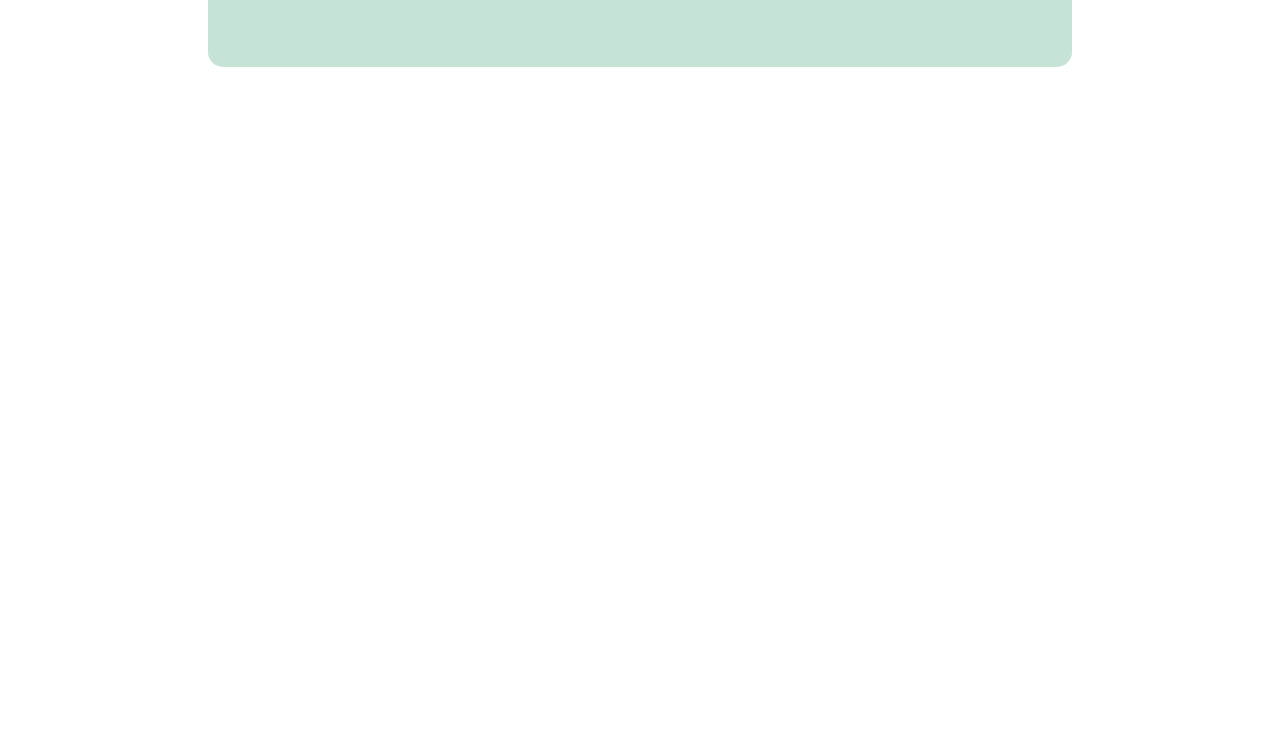
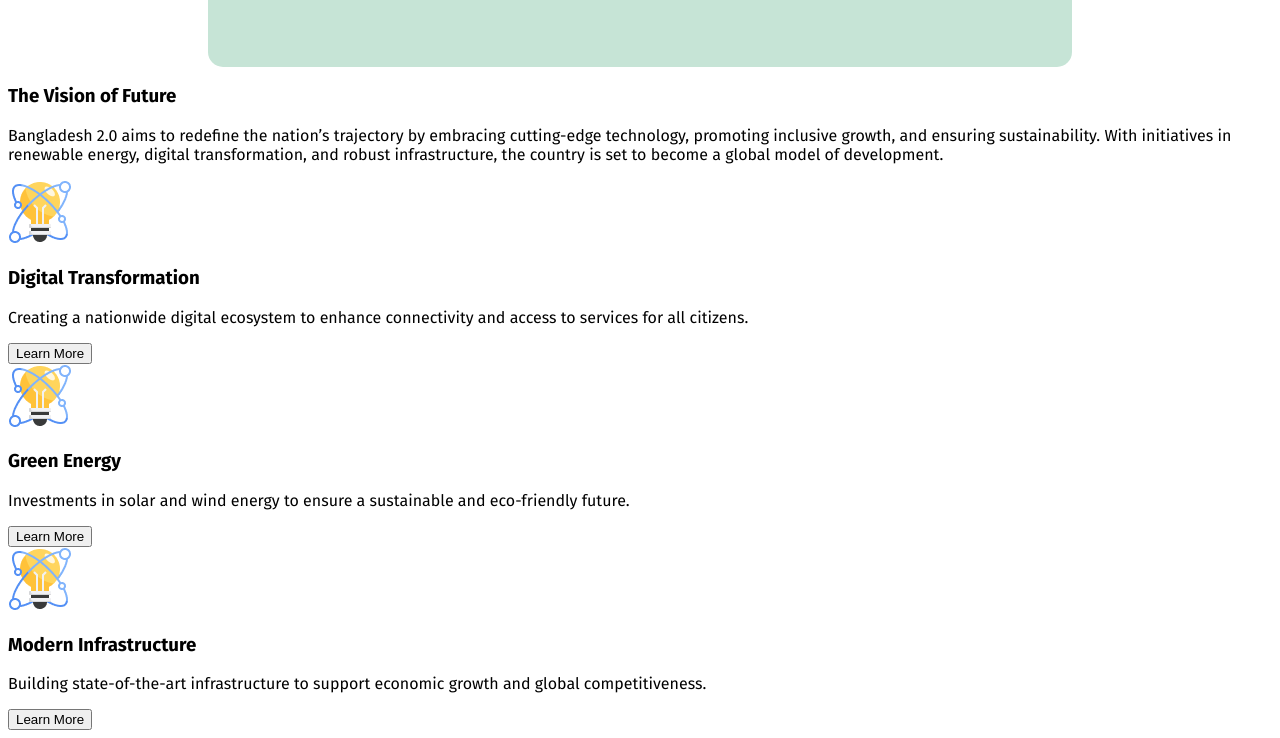
Before and after one commit to Rajib-PH/rak-b11-assignment01, a plain HTML site: page index.html in a window 1280 px wide. Shown: the part 534-1272 px from the top of the page. Before the commit the page ends 800 px from the top, so only its background shows below. Drawn offline with Linux system fonts and the light colour scheme.

Commit message:
added vision of future

```diff
--- a/index.html
+++ b/index.html
@@ -10,6 +10,7 @@
     <link rel="stylesheet" href="styles/rak.css">
 </head>
 <body class="fira-sans-regular">
+    <!-- Banner section Start -->
     <h3 class="banner">Banner Section</h3>
     <header>
         <div>
@@ -21,6 +22,32 @@
         </div>
         <img class="image" src="assets/hero.png" alt="">
     </header>
+    <!-- Banner Section End -->
+     <!-- The Vision of Future Start -->
+      <section class="tech">
+        <h3 class="section-title">The Vision of Future</h3>
+        <p class="section-info">Bangladesh 2.0 aims to redefine the nation’s trajectory by embracing cutting-edge technology, promoting inclusive growth, and ensuring sustainability. With initiatives in renewable energy, digital transformation, and robust infrastructure, the country is set to become a global model of development.</p>
+
+        <div class="tech-box">
+            <img src="assets/card-icon.png" alt="">
+            <h3 class="box-title">Digital Transformation</h3>
+            <p class="box-data">Creating a nationwide digital ecosystem to enhance connectivity and access to services for all citizens.</p>
+            <button class="box-btn">Learn More</button>
+        </div>
+        <div class="tech-box">
+            <img src="assets/card-icon.png" alt="">
+            <h3 class="box-title">Green Energy</h3>
+            <p class="box-data">Investments in solar and wind energy to ensure a sustainable and eco-friendly future.</p>
+            <button class="box-btn">Learn More</button>
+        </div>
+        <div class="tech-box">
+            <img src="assets/card-icon.png" alt="">
+            <h3 class="box-title">Modern Infrastructure</h3>
+            <p class="box-data">Building state-of-the-art infrastructure to support economic growth and global competitiveness.</p>
+            <button class="box-btn">Learn More</button>
+        </div>
+
+      </section>
 
 </body>
 </html>
```
